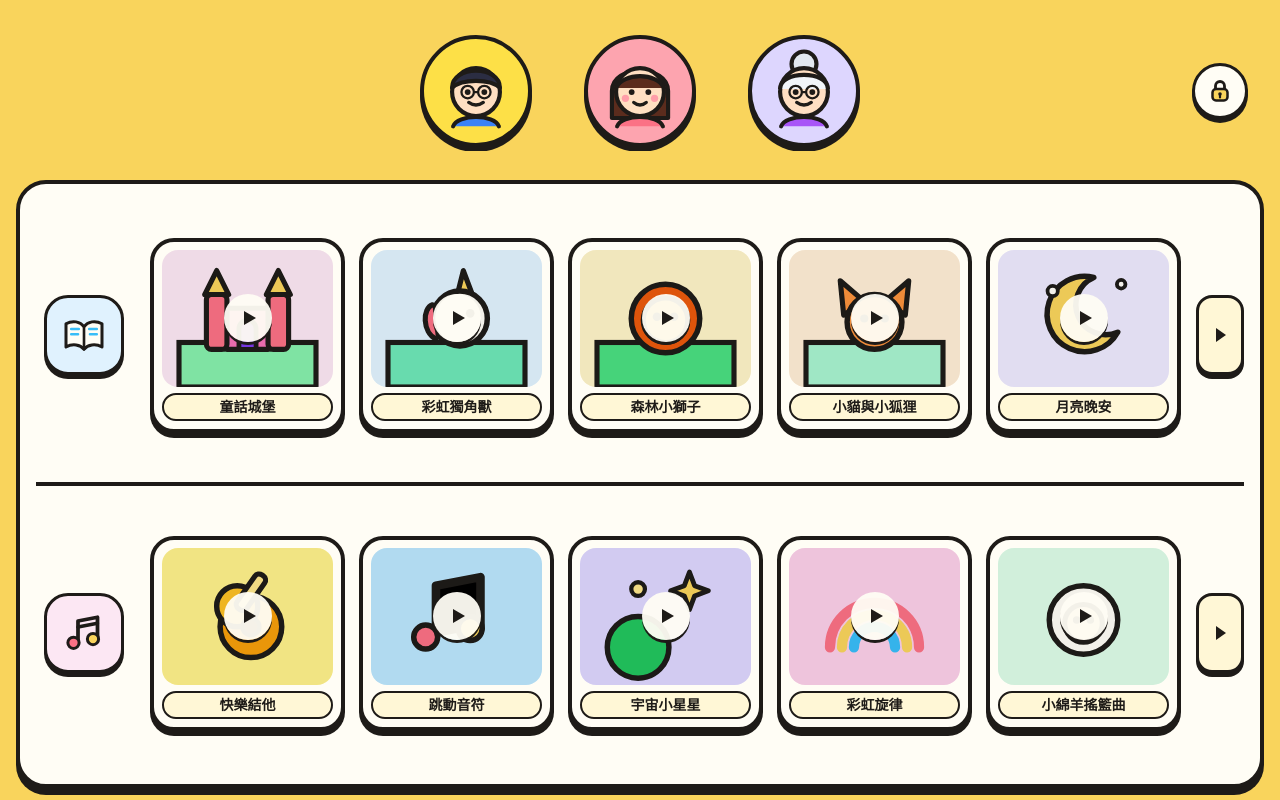
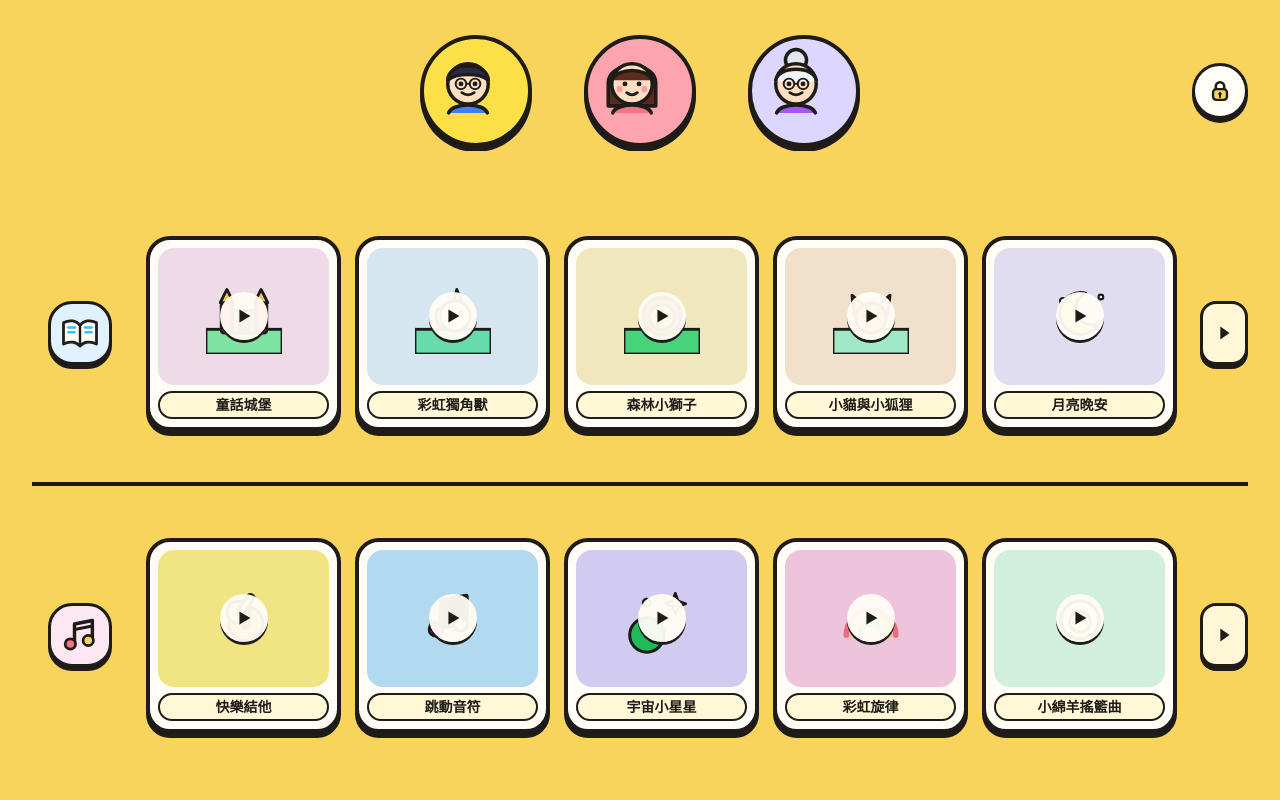
Before and after one commit to Queillie/Kidplaydi, a plain HTML site: page index.html in a window 1280 px wide. Drawn offline with nearby package versions, Linux system fonts and the light colour scheme.

Commit message:
Adjust SVG sizes and button styles for iOS compatibility
Updated SVG dimensions for various icons to ensure proper scaling on iOS 12.5.8 Safari. Modified button classes and text for better clarity.

```diff
--- a/index.html
+++ b/index.html
@@ -49,12 +49,47 @@
       padding: 12px 16px;
     }
 
-    /* Thick-outlined cartoon board & pills */
-    .cartoon-board {
-      background-color: #FFFDF5;
-      border: 4px solid #1E1B18;
-      border-radius: 30px;
-      box-shadow: 0 7px 0 #1E1B18;
+    /* Strictly cap SVG dimensions on iOS 12.5.8 Safari so icons never scale huge */
+    svg {
+      display: block;
+      max-width: 100%;
+      max-height: 100%;
+    }
+    .icon-lock-svg {
+      width: 26px;
+      height: 26px;
+      max-width: 26px;
+      max-height: 26px;
+    }
+    .icon-shelf-svg {
+      width: 44px;
+      height: 44px;
+      max-width: 44px;
+      max-height: 44px;
+    }
+    .icon-arrow-svg {
+      width: 22px;
+      height: 22px;
+      max-width: 22px;
+      max-height: 22px;
+    }
+    .icon-play-svg {
+      width: 22px;
+      height: 22px;
+      max-width: 22px;
+      max-height: 22px;
+    }
+    .portrait-svg-wrap {
+      width: 88px;
+      height: 88px;
+      max-width: 88px;
+      max-height: 88px;
+    }
+    .card-art-svg-wrap {
+      width: 76px;
+      height: 76px;
+      max-width: 76px;
+      max-height: 76px;
     }
 
     .cartoon-pill {
@@ -199,7 +234,7 @@
         aria-label="家長設定"
         class="tactile-btn cartoon-pill w-12 h-12 sm:w-14 sm:h-14 rounded-full bg-[#FFFDF5] flex items-center justify-center shrink-0"
       >
-        <svg class="w-6 h-6 sm:w-7 sm:h-7" viewBox="0 0 28 28" fill="none">
+        <svg class="icon-lock-svg" width="26" height="26" viewBox="0 0 28 28" fill="none">
           <path d="M9.5 12V9C9.5 6.51472 11.5147 4.5 14 4.5C16.4853 4.5 18.5 6.51472 18.5 9V12" stroke="#1E1B18" stroke-width="2.8" stroke-linecap="round"/>
           <rect x="6.5" y="12" width="15" height="11.5" rx="3.5" fill="#F9D45C" stroke="#1E1B18" stroke-width="2.5"/>
           <circle cx="14" cy="17" r="1.8" fill="#1E1B18"/>
@@ -214,8 +249,8 @@
       <!-- ROW 1: STORIES SHELF -->
       <section class="flex-1 min-h-0 flex items-center pb-2.5 sm:pb-3 border-b-4 border-[#1E1B18]">
         <div class="w-16 sm:w-20 md:w-24 h-full flex items-center justify-center shrink-0 mr-2.5 sm:mr-3.5">
-          <div class="cartoon-pill w-14 h-14 sm:w-18 sm:h-18 md:w-20 md:h-20 rounded-3xl bg-[#E0F2FE] flex items-center justify-center">
-            <svg class="w-9 h-9 sm:w-12 sm:h-12" viewBox="0 0 64 64" fill="none">
+          <div class="cartoon-pill w-14 h-14 sm:w-16 sm:h-16 rounded-3xl bg-[#E0F2FE] flex items-center justify-center">
+            <svg class="icon-shelf-svg" width="44" height="44" viewBox="0 0 64 64" fill="none">
               <path d="M8 17C17 12 27 14 32 21C37 14 47 12 56 17V48C47 43 37 45 32 51C27 45 17 43 8 48V17Z" fill="#FFFDF5" stroke="#1E1B18" stroke-width="4" stroke-linejoin="round"/>
               <path d="M32 21V51" stroke="#1E1B18" stroke-width="3.5" stroke-linecap="round"/>
               <path d="M15 24H25M15 31H24M39 24H49M40 31H49" stroke="#38BDF8" stroke-width="3.5" stroke-linecap="round"/>
@@ -229,9 +264,9 @@
           type="button"
           onclick="scrollShelf('storyShelf')"
           aria-label="向右捲動故事"
-          class="tactile-btn cartoon-pill w-10 sm:w-12 h-16 sm:h-20 rounded-2xl bg-[#FFF7D6] flex items-center justify-center shrink-0 ml-2 sm:ml-3"
+          class="tactile-btn cartoon-pill w-10 sm:w-12 h-14 sm:h-16 rounded-2xl bg-[#FFF7D6] flex items-center justify-center shrink-0 ml-2 sm:ml-3"
         >
-          <svg class="w-5 h-5 sm:w-6 sm:h-6" viewBox="0 0 24 24" fill="#1E1B18">
+          <svg class="icon-arrow-svg" width="22" height="22" viewBox="0 0 24 24" fill="#1E1B18">
             <path d="M8 5L18 12L8 19V5Z"/>
           </svg>
         </button>
@@ -240,8 +275,8 @@
       <!-- ROW 2: MUSIC SHELF -->
       <section class="flex-1 min-h-0 flex items-center pt-2.5 sm:pt-3">
         <div class="w-16 sm:w-20 md:w-24 h-full flex items-center justify-center shrink-0 mr-2.5 sm:mr-3.5">
-          <div class="cartoon-pill w-14 h-14 sm:w-18 sm:h-18 md:w-20 md:h-20 rounded-3xl bg-[#FCE7F3] flex items-center justify-center">
-            <svg class="w-9 h-9 sm:w-12 sm:h-12" viewBox="0 0 64 64" fill="none">
+          <div class="cartoon-pill w-14 h-14 sm:w-16 sm:h-16 rounded-3xl bg-[#FCE7F3] flex items-center justify-center">
+            <svg class="icon-shelf-svg" width="44" height="44" viewBox="0 0 64 64" fill="none">
               <path d="M24 45V16L50 11V40" stroke="#1E1B18" stroke-width="5" stroke-linecap="round" stroke-linejoin="round"/>
               <path d="M24 24L50 19" stroke="#1E1B18" stroke-width="4.5" stroke-linecap="round"/>
               <circle cx="18" cy="45" r="7.5" fill="#FB7185" stroke="#1E1B18" stroke-width="4"/>
@@ -256,9 +291,9 @@
           type="button"
           onclick="scrollShelf('musicShelf')"
           aria-label="向右捲動音樂"
-          class="tactile-btn cartoon-pill w-10 sm:w-12 h-16 sm:h-20 rounded-2xl bg-[#FFF7D6] flex items-center justify-center shrink-0 ml-2 sm:ml-3"
+          class="tactile-btn cartoon-pill w-10 sm:w-12 h-14 sm:h-16 rounded-2xl bg-[#FFF7D6] flex items-center justify-center shrink-0 ml-2 sm:ml-3"
         >
-          <svg class="w-5 h-5 sm:w-6 sm:h-6" viewBox="0 0 24 24" fill="#1E1B18">
+          <svg class="icon-arrow-svg" width="22" height="22" viewBox="0 0 24 24" fill="#1E1B18">
             <path d="M8 5L18 12L8 19V5Z"/>
           </svg>
         </button>
@@ -387,9 +422,12 @@
 
           <!-- iOS 12.5.8 HomePod AirPlay via Control Center Note -->
           <div class="bg-[#E0F2FE] border-3 border-[#1E1B18] rounded-3xl p-4 shadow-sm">
-            <h3 class="text-base sm:text-lg font-black mb-1.5">🔊 HomePod 喇叭連接方式（iOS 12.5.8）</h3>
+            <h3 class="text-base sm:text-lg font-black mb-1.5">🔊 HomePod 連接與 FaceTime 提示</h3>
+            <p class="text-xs font-bold text-slate-700 leading-relaxed mb-2">
+              <strong>HomePod（iOS 12.5.8）：</strong>Safari 不支援網頁按鈕直接觸發 AirPlay。請由舊 iPad 螢幕<strong>右上角向下拉開「控制中心」</strong> → 長按右上角音樂方塊 → 點選 <strong>AirPlay 圖示</strong> 選擇 HomePod。
+            </p>
             <p class="text-xs font-bold text-slate-700 leading-relaxed">
-              iOS 12.5.8 Safari 不支援從網頁按鈕直接觸發 AirPlay。請由舊 iPad 螢幕<strong>右上角向下拉開「控制中心」</strong> → 長按右上角音樂方塊 → 點選 <strong>AirPlay 圖示</strong> 選擇家中的 HomePod。
+              <strong>FaceTime 系統確認：</strong>點擊家人頭像會直接呼叫 <code>facetime://</code>，沒有額外的網頁確認框；若 FaceTime 視窗本身出現「Click to call」或「Cancel / Call」，那是 macOS／iOS 系統層級的安全提示，網頁無法略過。
             </p>
           </div>
         </div>
@@ -913,7 +951,7 @@
     function getPortraitSvg(type) {
       switch (type) {
         case 'mom':
-          return '<svg viewBox="0 0 100 100" class="w-full h-full">' +
+          return '<svg width="88" height="88" viewBox="0 0 100 100" class="portrait-svg-wrap">' +
             '<path d="M23 50C23 24 77 24 77 50V76H23V50Z" fill="#5B2C1D" stroke="#1E1B18" stroke-width="4" stroke-linejoin="round"/>' +
             '<circle cx="50" cy="51" r="23" fill="#FFDFC2" stroke="#1E1B18" stroke-width="4"/>' +
             '<path d="M27 47C34 32 66 32 73 47" fill="#5B2C1D" stroke="#1E1B18" stroke-width="4" stroke-linecap="round"/>' +
@@ -925,7 +963,7 @@
             '<path d="M28 84C32 72 68 72 72 84" fill="#FB7185" stroke="#1E1B18" stroke-width="4" stroke-linecap="round"/>' +
             '</svg>';
         case 'grandma':
-          return '<svg viewBox="0 0 100 100" class="w-full h-full">' +
+          return '<svg width="88" height="88" viewBox="0 0 100 100" class="portrait-svg-wrap">' +
             '<circle cx="50" cy="24" r="12" fill="#E2E8F0" stroke="#1E1B18" stroke-width="4"/>' +
             '<circle cx="50" cy="51" r="23" fill="#FFDFC2" stroke="#1E1B18" stroke-width="4"/>' +
             '<path d="M27 48C27 30 73 30 73 48" fill="#F1F5F9" stroke="#1E1B18" stroke-width="4"/>' +
@@ -938,7 +976,7 @@
             '<path d="M28 84C32 72 68 72 72 84" fill="#A855F7" stroke="#1E1B18" stroke-width="4" stroke-linecap="round"/>' +
             '</svg>';
         case 'grandpa':
-          return '<svg viewBox="0 0 100 100" class="w-full h-full">' +
+          return '<svg width="88" height="88" viewBox="0 0 100 100" class="portrait-svg-wrap">' +
             '<circle cx="50" cy="51" r="23" fill="#FFDFC2" stroke="#1E1B18" stroke-width="4"/>' +
             '<path d="M27 46C27 32 73 32 73 46" fill="#CBD5E1" stroke="#1E1B18" stroke-width="4"/>' +
             '<circle cx="42" cy="51" r="2.8" fill="#1E1B18"/>' +
@@ -947,7 +985,7 @@
             '<path d="M28 84C32 72 68 72 72 84" fill="#38BDF8" stroke="#1E1B18" stroke-width="4" stroke-linecap="round"/>' +
             '</svg>';
         default:
-          return '<svg viewBox="0 0 100 100" class="w-full h-full">' +
+          return '<svg width="88" height="88" viewBox="0 0 100 100" class="portrait-svg-wrap">' +
             '<circle cx="50" cy="51" r="23" fill="#FFDFC2" stroke="#1E1B18" stroke-width="4"/>' +
             '<path d="M27 47C27 25 73 25 73 47C64 38 36 38 27 47Z" fill="#2B2D42" stroke="#1E1B18" stroke-width="4" stroke-linejoin="round"/>' +
             '<circle cx="42" cy="51" r="2.8" fill="#1E1B18"/>' +
@@ -964,7 +1002,7 @@
     function getCartoonCardArt(art, category) {
       switch (art) {
         case 'castle':
-          return '<svg viewBox="0 0 80 80" class="w-full h-full">' +
+          return '<svg width="76" height="76" viewBox="0 0 80 80" class="card-art-svg-wrap">' +
             '<rect x="0" y="54" width="80" height="26" fill="#86EFAC" stroke="#1E1B18" stroke-width="3"/>' +
             '<rect x="24" y="34" width="32" height="24" rx="4" fill="#F472B6" stroke="#1E1B18" stroke-width="3"/>' +
             '<rect x="16" y="26" width="12" height="32" rx="3" fill="#FB7185" stroke="#1E1B18" stroke-width="3"/>' +
@@ -974,7 +1012,7 @@
             '<path d="M35 58V46A5 5 0 0 1 45 46V58Z" fill="#7C3AED" stroke="#1E1B18" stroke-width="2.8"/>' +
             '</svg>';
         case 'unicorn':
-          return '<svg viewBox="0 0 80 80" class="w-full h-full">' +
+          return '<svg width="76" height="76" viewBox="0 0 80 80" class="card-art-svg-wrap">' +
             '<rect x="0" y="54" width="80" height="26" fill="#6EE7B7" stroke="#1E1B18" stroke-width="3"/>' +
             '<polygon points="44,12 40,28 50,28" fill="#F9D45C" stroke="#1E1B18" stroke-width="3" stroke-linejoin="round"/>' +
             '<circle cx="42" cy="40" r="16" fill="#FFFDF5" stroke="#1E1B18" stroke-width="3.2"/>' +
@@ -982,7 +1020,7 @@
             '<circle cx="48" cy="37" r="2.5" fill="#1E1B18"/>' +
             '</svg>';
         case 'lion':
-          return '<svg viewBox="0 0 80 80" class="w-full h-full">' +
+          return '<svg width="76" height="76" viewBox="0 0 80 80" class="card-art-svg-wrap">' +
             '<rect x="0" y="54" width="80" height="26" fill="#4ADE80" stroke="#1E1B18" stroke-width="3"/>' +
             '<circle cx="40" cy="40" r="20" fill="#EA580C" stroke="#1E1B18" stroke-width="3.2"/>' +
             '<circle cx="40" cy="41" r="13" fill="#FBBF24" stroke="#1E1B18" stroke-width="3"/>' +
@@ -990,7 +1028,7 @@
             '<circle cx="45" cy="39" r="2.5" fill="#1E1B18"/>' +
             '</svg>';
         case 'fox':
-          return '<svg viewBox="0 0 80 80" class="w-full h-full">' +
+          return '<svg width="76" height="76" viewBox="0 0 80 80" class="card-art-svg-wrap">' +
             '<rect x="0" y="54" width="80" height="26" fill="#A7F3D0" stroke="#1E1B18" stroke-width="3"/>' +
             '<polygon points="22,38 20,18 34,30" fill="#FB923C" stroke="#1E1B18" stroke-width="3" stroke-linejoin="round"/>' +
             '<polygon points="58,38 60,18 46,30" fill="#FB923C" stroke="#1E1B18" stroke-width="3" stroke-linejoin="round"/>' +
@@ -999,47 +1037,47 @@
             '<circle cx="46" cy="40" r="2.4" fill="#1E1B18"/>' +
             '</svg>';
         case 'guitar':
-          return '<svg viewBox="0 0 80 80" class="w-full h-full">' +
+          return '<svg width="76" height="76" viewBox="0 0 80 80" class="card-art-svg-wrap">' +
             '<circle cx="42" cy="46" r="18" fill="#F59E0B" stroke="#1E1B18" stroke-width="3.2"/>' +
             '<circle cx="34" cy="34" r="12" fill="#FBBF24" stroke="#1E1B18" stroke-width="3.2"/>' +
             '<circle cx="42" cy="46" r="5" fill="#451A03" stroke="#1E1B18" stroke-width="2.5"/>' +
             '<rect x="46" y="14" width="7" height="24" rx="3" transform="rotate(35 46 14)" fill="#FDE68A" stroke="#1E1B18" stroke-width="3"/>' +
             '</svg>';
         case 'notes':
-          return '<svg viewBox="0 0 80 80" class="w-full h-full">' +
+          return '<svg width="76" height="76" viewBox="0 0 80 80" class="card-art-svg-wrap">' +
             '<path d="M28 52V22L54 17V47" stroke="#1E1B18" stroke-width="5" stroke-linecap="round" stroke-linejoin="round"/>' +
             '<circle cx="22" cy="52" r="7" fill="#FB7185" stroke="#1E1B18" stroke-width="3.2"/>' +
             '<circle cx="48" cy="47" r="7" fill="#F9D45C" stroke="#1E1B18" stroke-width="3.2"/>' +
             '</svg>';
         case 'galaxy':
-          return '<svg viewBox="0 0 80 80" class="w-full h-full">' +
+          return '<svg width="76" height="76" viewBox="0 0 80 80" class="card-art-svg-wrap">' +
             '<circle cx="24" cy="58" r="18" fill="#22C55E" stroke="#1E1B18" stroke-width="3.2"/>' +
             '<path d="M54 14L57 22L65 25L57 28L54 36L51 28L43 25L51 22Z" fill="#F9D45C" stroke="#1E1B18" stroke-width="2.8" stroke-linejoin="round"/>' +
             '<circle cx="24" cy="24" r="4" fill="#FDE68A" stroke="#1E1B18" stroke-width="2.5"/>' +
             '</svg>';
         case 'rainbow':
-          return '<svg viewBox="0 0 80 80" class="w-full h-full">' +
+          return '<svg width="76" height="76" viewBox="0 0 80 80" class="card-art-svg-wrap">' +
             '<path d="M14 58A26 26 0 0 1 66 58" fill="none" stroke="#FB7185" stroke-width="6" stroke-linecap="round"/>' +
             '<path d="M21 58A19 19 0 0 1 59 58" fill="none" stroke="#F9D45C" stroke-width="6" stroke-linecap="round"/>' +
             '<path d="M28 58A12 12 0 0 1 52 58" fill="none" stroke="#38BDF8" stroke-width="6" stroke-linecap="round"/>' +
             '</svg>';
         case 'sheep':
-          return '<svg viewBox="0 0 80 80" class="w-full h-full">' +
+          return '<svg width="76" height="76" viewBox="0 0 80 80" class="card-art-svg-wrap">' +
             '<circle cx="40" cy="42" r="20" fill="#FFFDF5" stroke="#1E1B18" stroke-width="3.2"/>' +
             '<circle cx="40" cy="44" r="11" fill="#FFDFC2" stroke="#1E1B18" stroke-width="3"/>' +
             '<circle cx="36" cy="42" r="2.2" fill="#1E1B18"/>' +
             '<circle cx="44" cy="42" r="2.2" fill="#1E1B18"/>' +
             '</svg>';
         case 'moon':
-          return '<svg viewBox="0 0 80 80" class="w-full h-full">' +
+          return '<svg width="76" height="76" viewBox="0 0 80 80" class="card-art-svg-wrap">' +
             '<path d="M46 16A22 22 0 1 0 60 48A17 17 0 1 1 46 16Z" fill="#F9D45C" stroke="#1E1B18" stroke-width="3.2" stroke-linejoin="round"/>' +
             '<circle cx="22" cy="24" r="3" fill="#FFFDF5" stroke="#1E1B18" stroke-width="2.2"/>' +
             '<circle cx="62" cy="20" r="2.5" fill="#FFFDF5" stroke="#1E1B18" stroke-width="2.2"/>' +
             '</svg>';
         default:
           return category === 'story'
-            ? '<svg viewBox="0 0 80 80" class="w-full h-full"><rect x="16" y="20" width="48" height="40" rx="8" fill="#FFFDF5" stroke="#1E1B18" stroke-width="3.5"/><path d="M24 32H56M24 42H48" stroke="#38BDF8" stroke-width="4" stroke-linecap="round"/></svg>'
-            : '<svg viewBox="0 0 80 80" class="w-full h-full"><path d="M30 54V24L54 19V49" stroke="#1E1B18" stroke-width="5" stroke-linecap="round"/><circle cx="24" cy="54" r="7" fill="#F9D45C" stroke="#1E1B18" stroke-width="3.2"/><circle cx="48" cy="49" r="7" fill="#38BDF8" stroke="#1E1B18" stroke-width="3.2"/></svg>';
+            ? '<svg width="76" height="76" viewBox="0 0 80 80" class="card-art-svg-wrap"><rect x="16" y="20" width="48" height="40" rx="8" fill="#FFFDF5" stroke="#1E1B18" stroke-width="3.5"/><path d="M24 32H56M24 42H48" stroke="#38BDF8" stroke-width="4" stroke-linecap="round"/></svg>'
+            : '<svg width="76" height="76" viewBox="0 0 80 80" class="card-art-svg-wrap"><path d="M30 54V24L54 19V49" stroke="#1E1B18" stroke-width="5" stroke-linecap="round"/><circle cx="24" cy="54" r="7" fill="#F9D45C" stroke="#1E1B18" stroke-width="3.2"/><circle cx="48" cy="49" r="7" fill="#38BDF8" stroke="#1E1B18" stroke-width="3.2"/></svg>';
       }
     }
 
@@ -1093,12 +1131,12 @@
 
       callingContactId = contact.id;
       renderTopContacts();
-      showToast('📹 正在撥出視訊通話...');
+      showToast('📹 正在呼叫 FaceTime...');
 
       setTimeout(function () {
         callingContactId = null;
         renderTopContacts();
-      }, 2400);
+      }, 2200);
 
       try {
         window.location.href = 'facetime://' + encodeURIComponent(contact.target.trim());
@@ -1158,7 +1196,7 @@
                   '<span class="eq-bar eq-2"></span>' +
                   '<span class="eq-bar eq-3"></span>' +
                 '</div>'
-              : '<svg class="w-5 h-5 sm:w-6 sm:h-6 ml-0.5" viewBox="0 0 24 24" fill="#1E1B18">' +
+              : '<svg class="icon-play-svg" width="22" height="22" viewBox="0 0 24 24" fill="#1E1B18">' +
                   '<path d="M7 5L19 12L7 19V5Z"/>' +
                 '</svg>';
 
```
